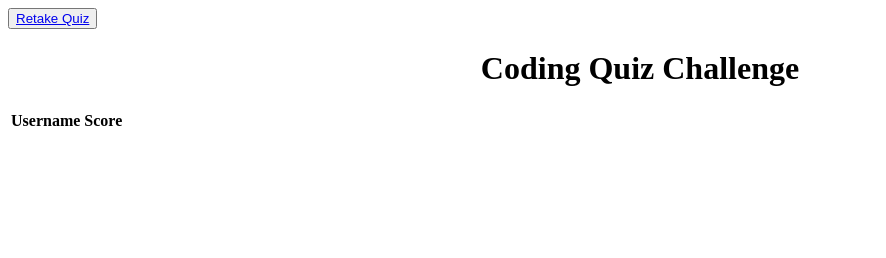
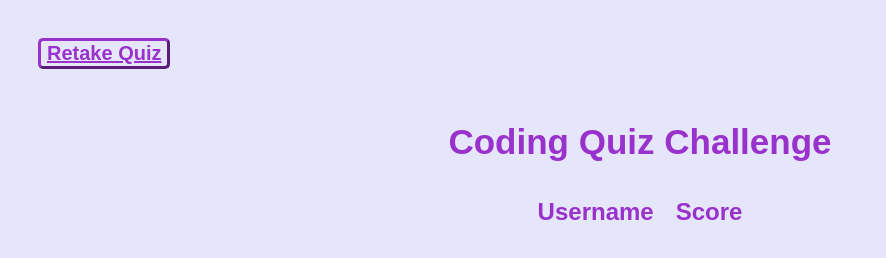
Before and after one commit to annikacrossley/code-quiz, a plain HTML site: page highscores.html in a window 1280 px wide. Shown: the whole page, without its empty margins (0-886 px from the left). Drawn offline with Linux system fonts and the light colour scheme.

Commit message:
added styles

```diff
--- a/Assets/style.css
+++ b/Assets/style.css
@@ -1,5 +1,13 @@
 * {
     box-sizing: border-box;
+    background-color: lavender;
+    color: darkorchid;
+    font-size: 20px;
+}
+
+:root {
+    --text: darkorchid;
+    font-family: sans-serif;
 }
 
 header {
@@ -8,10 +16,22 @@ header {
     justify-content: space-between;
 }
 
-.timer {
+h1 {
+    font-size: 35px;
+}
+
+.timer, .score-btn {
     display: flex;
     flex-direction: row;
-    font-size: 14px;
+    margin: 30px;
+    font-weight: bold;
+}
+
+button {
+    border-color: var(--text);
+    border-radius: 5px;
+    border-width: 3px;
+    max-height: 35px;
 }
 
 .quiz, h1 {
@@ -19,13 +39,28 @@ header {
     text-align: center;
 }
 
-.start-btn, .score-btn {
-    max-width: 150px;
-}
-
 .choices {
     align-items: center;
     list-style: none;
+}
+
+.a, .b, .c {
+    margin: 10px;
+}
+
+main {
+    display: flex;
+    flex-direction: row;
+    justify-content: center;
+}
+
+th, td {
+    text-align: center;
+    padding: 10px;
+}
+
+th {
+    font-size: 24px;
 }
 
 @media (max-width: 800px) {
--- a/highscores.html
+++ b/highscores.html
@@ -12,7 +12,7 @@
          </header>
     <h1>Coding Quiz Challenge</h1>
     <main>
-        <table>
+        <table id="score-table">
             <thead>
                 <tr>
                     <th>Username</th>
@@ -25,7 +25,7 @@
         </table>
     </main>
     <script>
-         var storedScores = JSON.parse(localStorage.getItem("dashboard")) || []
+         var storedScores = JSON.parse(localStorage.getItem("scoreboard")) || []
          var tableHtml = ""
          for(i=0; i < storedScores.length; i++){
             tableHtml += `
```
Also changed, not shown: Assets/script.js (+38 -34 lines), index.html (+1 -1 lines).
